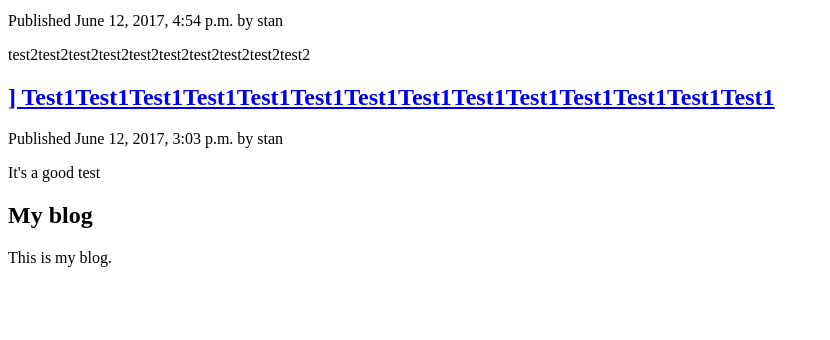
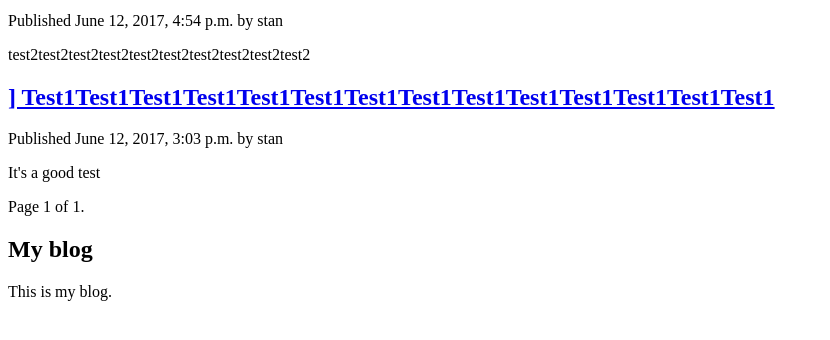
Before and after one commit to StanYaha/Mysite1, a Django app: page / in a window 1280 px wide. Shown: the part 234-574 px from the top of the page, without its empty margins (0-830 px from the left). Run offline with Django 3.2, Linux system fonts and the light colour scheme; data comes from the database, SQL or seed files in the repository.

Commit message:
add pagenation

```diff
--- a/blog/models.py
+++ b/blog/models.py
@@ -2,7 +2,6 @@ from django.db import models
 from django.utils import timezone
 from django.contrib.auth.models import User
 from django.core.urlresolvers import reverse
-# Create your models here.
 
 
 class PublishedManager(models.Manager):
--- /dev/null
+++ b/blog/templates/pagination.html
@@ -0,0 +1,13 @@
+<div class="pagination">
+<span class="step-links">
+{% if page.has_previous %}
+<a href="?page={{ page.previous_page_number }}">Previous</a>
+{% endif %}
+<span class="current">
+Page {{ page.number }} of {{ page.paginator.num_pages }}.
+</span>
+{% if page.has_next %}
+<a href="?page={{ page.next_page_number }}">Next</a>
+{% endif %}
+</span>
+</div>
--- a/blog/templates/post/list.html
+++ b/blog/templates/post/list.html
@@ -3,7 +3,6 @@
 {% block title %}My Blog{% endblock %}
 
 {% block content %}
-
 <h1>MyBlog</h1>
 
 {% for post in posts %}
@@ -17,4 +16,6 @@
     </p>
     {{ post.body|truncatewords:30|linebreaks }}
 {% endfor %}
+    {% include "pagination.html" with page=posts %}
+
 {% endblock %}
--- a/blog/views.py
+++ b/blog/views.py
@@ -1,10 +1,19 @@
 from django.shortcuts import render, get_object_or_404
 from .models import Post
+from django.core.paginator import Paginator, EmptyPage, PageNotAnInteger
 
 
 def post_list(request):
-    posts = Post.published.all()
-    return render(request, 'post/list.html', {'posts': posts})
+    object_list = Post.published.all()
+    paginator = Paginator(object_list, 3)
+    page = request.GET.get('page')
+    try:
+        posts = paginator.page(page)
+    except PageNotAnInteger:
+        posts = paginator.page(1)
+    except EmptyPage:
+        posts = paginator.page(paginator.num_pages)
+    return render(request, 'post/list.html', {'page': page, 'posts': posts})
 
 
 def post_detail(request, year, month, day, post):
```
